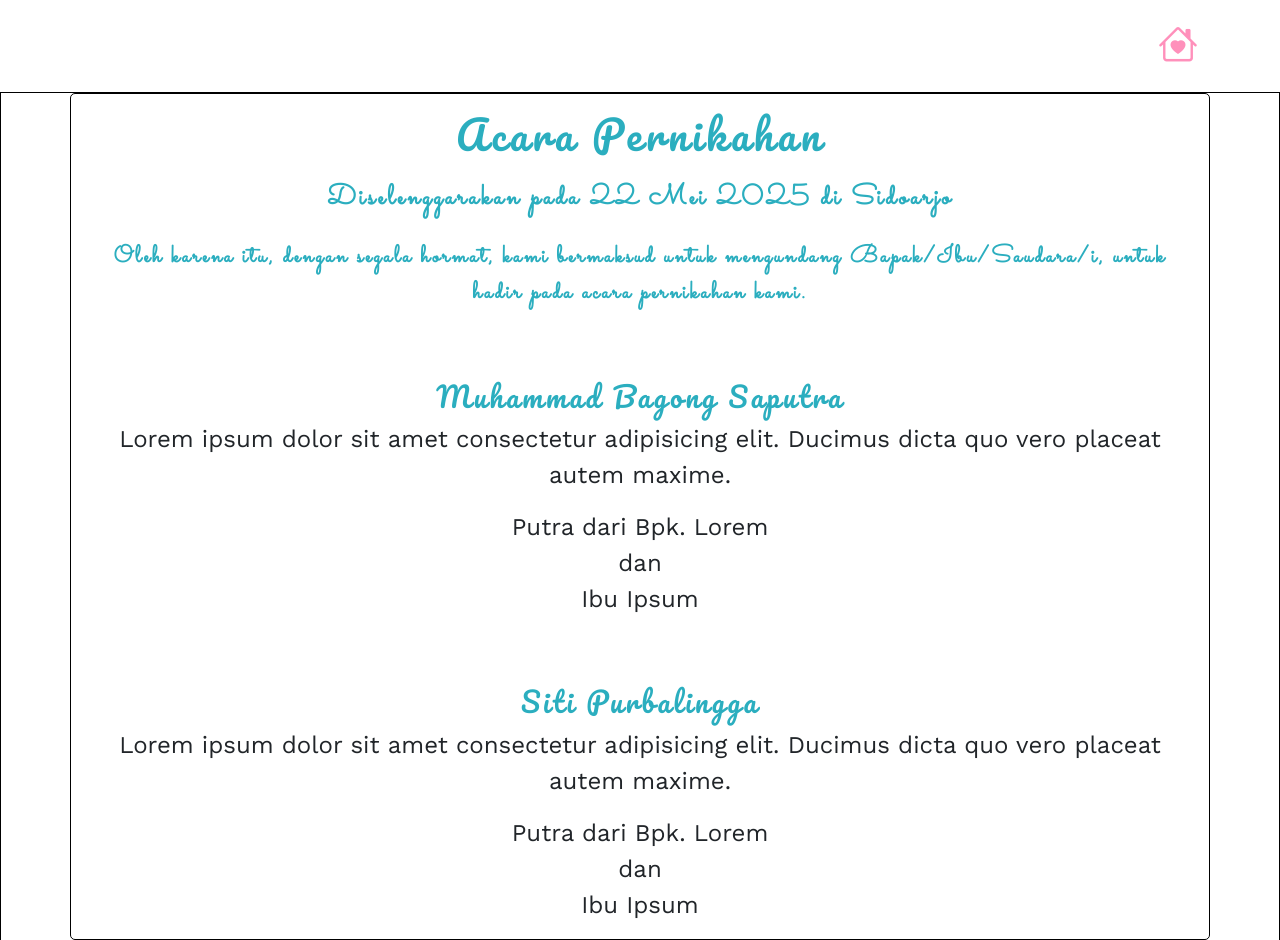
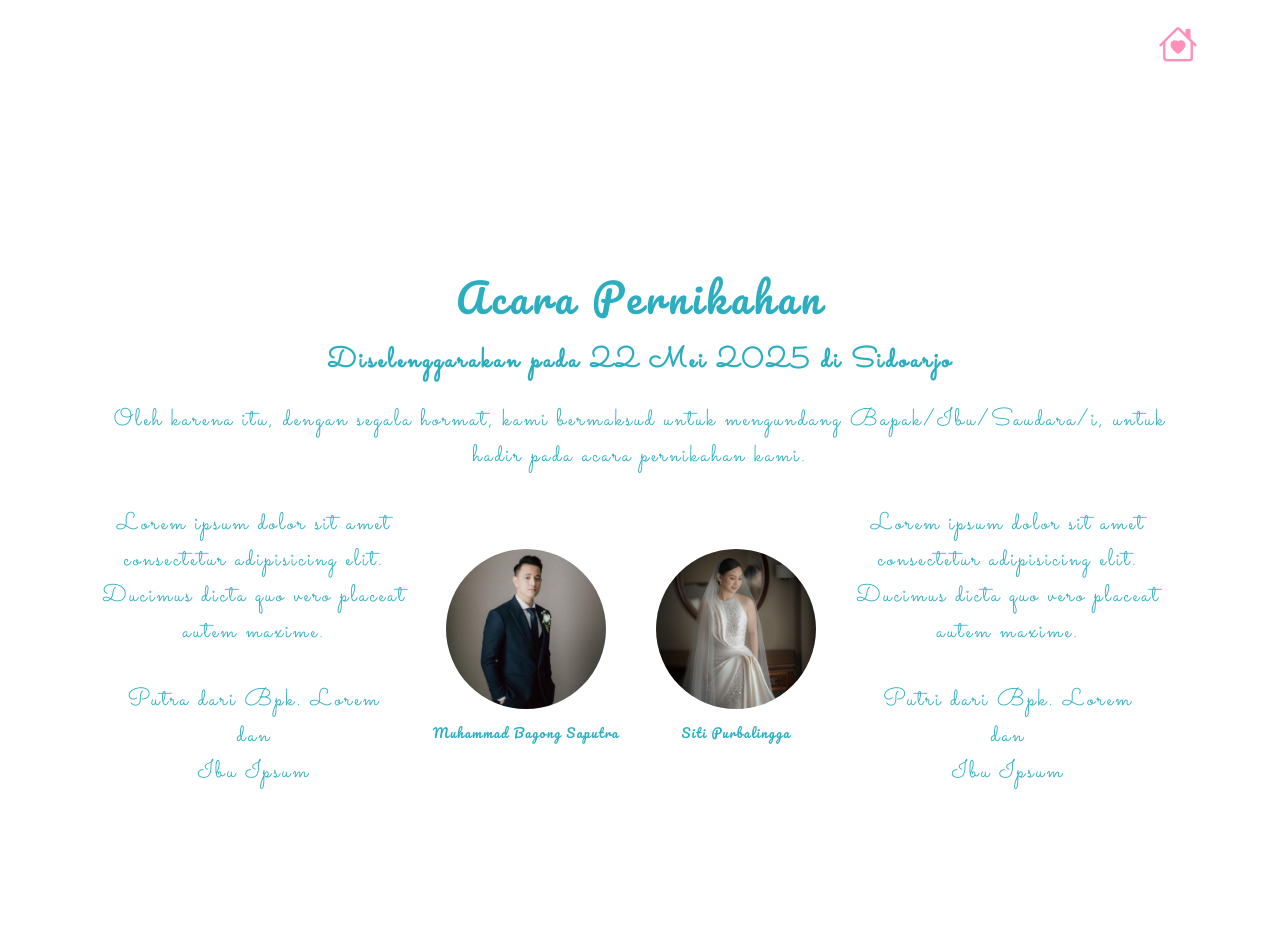
Before and after one commit to elix-stack/wedding-invitation-2, a plain HTML site: page index.html in a window 1280 px wide. Shown: the part 800-1740 px from the top of the page. Drawn offline with nearby package versions, Linux system fonts and the light colour scheme.

Commit message:
formating home

```diff
--- a/index.html
+++ b/index.html
@@ -5,7 +5,7 @@
     <meta name="viewport" content="width=device-width, initial-scale=1" />
     <title>Wedding Invitation 2</title>
     <link href="https://cdn.jsdelivr.net/npm/bootstrap@5.3.5/dist/css/bootstrap.min.css" rel="stylesheet" integrity="sha384-SgOJa3DmI69IUzQ2PVdRZhwQ+dy64/BUtbMJw1MZ8t5HZApcHrRKUc4W0kG879m7" crossorigin="anonymous" />
-    <link rel="stylesheet" href="style.css" />
+    <link rel="stylesheet" href="style.css?v=2" />
 
     <!-- google fonts -->
     <link rel="preconnect" href="https://fonts.googleapis.com" />
@@ -59,11 +59,8 @@
 
         <div class="row-couple">
           <!-- pria -->
-          <div class="gambar-pria">
-            <img src="" alt="" />
-          </div>
+          <div class="bungkus-pria">
             <div class="pria">
-            <h3>Muhammad Bagong Saputra</h3>
               <p>Lorem ipsum dolor sit amet consectetur adipisicing elit. Ducimus dicta quo vero placeat autem maxime.</p>
               <p>
                 Putra dari Bpk. Lorem <br />
@@ -71,19 +68,26 @@
                 Ibu Ipsum
               </p>
             </div>
+            <div class="gambar-pria">
+              <img src="image/pengantinPria.png" alt="pengantinPria" />
+              <h3>Muhammad Bagong Saputra</h3>
+            </div>
+          </div>
 
           <!-- wanita -->
-          <div class="gambar-pria">
-            <img src="" alt="" />
+          <div class="bungkus-wanita">
+            <div class="gambar-wanita">
+              <img src="image/pengantinWanita.png" alt="pengantinWanita" />
+              <h3>Siti Purbalingga</h3>
             </div>
             <div class="wanita">
-            <h3>Siti Purbalingga</h3>
               <p>Lorem ipsum dolor sit amet consectetur adipisicing elit. Ducimus dicta quo vero placeat autem maxime.</p>
               <p>
-              Putra dari Bpk. Lorem <br />
+                Putri dari Bpk. Lorem <br />
                 dan <br />
                 Ibu Ipsum
               </p>
+            </div>
           </div>
         </div>
       </div>
--- a/style.css
+++ b/style.css
@@ -7,6 +7,7 @@
   --pink-pudar-buanget: #ffdbdb;
   --shadow-bidang: rgba(255, 255, 255, 0.201);
   --shadow-element: rgba(0, 0, 0, 0.798);
+  --navbar: #ffdbdb79;
 }
 body {
   font-size: 1.5rem;
@@ -131,7 +132,7 @@ body {
   position: absolute;
   top: 3.5rem; /* jarak dari icon */
   right: 0;
-  background-color: var(--shadow-bidang);
+  background-color: var(--navbar);
   /* border: 1px solid #ccc; */
   box-shadow: 0 5px 10px rgba(0, 0, 0, 0.1);
   z-index: 999;
@@ -155,20 +156,20 @@ body {
   justify-content: center; /* Horizontal center */
   align-items: center; /* Vertical center */
   text-align: center; /* Center text inside */
-  border: 1px solid black;
+  /* border: 1px solid black; */
 }
 .home .container {
-  width: 90%;
+  width: 95%;
   padding: 0 1.5rem;
   background-color: var(--shadow-bidang);
   border-radius: 5px;
-  border: 1px solid black;
+  /* border: 1px solid black; */
 }
 .home .container .row h1 {
   font-family: 'Pacifico', cursive;
   font-weight: 400;
   font-style: normal;
-  padding-top: 1rem;
+  padding-top: 6rem;
   letter-spacing: 0.1em;
   color: var(--biru-muda);
   text-shadow: var(--shadow-element);
@@ -184,15 +185,46 @@ body {
 }
 .home .container .row p {
   font-family: 'Sacramento', cursive;
-  font-weight: bold;
+  font-weight: 400;
   font-style: normal;
   padding-top: 1rem;
   letter-spacing: 0.1em;
   color: var(--biru-muda);
   text-shadow: var(--shadow-element);
 }
-.home .container .row-couple .pria h3,
-.home .container .row-couple .wanita h3 {
+.row-couple {
+  /* border: 1px solid black; */
+  display: flex;
+  justify-content: space-between; /* optional: untuk mengatur posisi ke tengah */
+  gap: 2rem; /* jarak antar pria & wanita */
+  flex-wrap: wrap; /* optional: biar tetap responsif kalau layar kecil */
+  width: 100%;
+  max-width: 1200px; /* optional untuk batas maksimal */
+  margin: auto;
+}
+.row-couple img {
+  max-width: 100%;
+  height: auto;
+  border-radius: 50%;
+}
+.gambar-pria,
+.gambar-wanita {
+  /* border: 1px solid black; */
+  display: flex;
+  flex-direction: column; /* tumpuk vertikal: img di atas, h3 di bawah */
+  align-items: center; /* horizontal center */
+  justify-content: center; /* optional: vertical center jika punya tinggi tertentu */
+  text-align: center; /* agar teks di dalam <h3> juga rata tengah */
+  width: 10rem;
+}
+.gambar-pria img,
+.gambar-wanita img {
+  /* border: 1px solid black; */
+  width: 10rem;
+}
+.gambar-pria h3,
+.gambar-wanita h3 {
+  /* border: 1px solid black; */
   font-family: 'Pacifico', cursive;
   font-weight: 400;
   font-style: normal;
@@ -200,6 +232,29 @@ body {
   letter-spacing: 0.1em;
   color: var(--biru-muda);
   text-shadow: var(--shadow-element);
+  width: 15rem;
+  justify-content: center;
+  font-size: 0.8rem;
+}
+.row-couple p {
+  /* border: 1px solid black; */
+  font-family: 'Sacramento', cursive;
+  font-weight: 400;
+  font-style: normal;
+  padding-top: 1rem;
+  letter-spacing: 0.1em;
+  color: var(--biru-muda);
+  text-shadow: var(--shadow-element);
+  width: 20rem;
+  font-size: 1.5rem;
+}
+.bungkus-pria,
+.bungkus-wanita {
+  /* border: 1px solid black; */
+  flex: 1 1 45%; /* masing-masing ambil sekitar 45% */
+  display: flex;
+  align-items: center; /* untuk menyelaraskan vertikal */
+  gap: 2rem; /* jarak antara gambar dan info pria */
 }
 
 /* media query */
```
Also changed, not shown: image/pengantinPria.png (added), image/pengantinWanita.png (added). Lines whose indentation alone changed are shown as unchanged.
